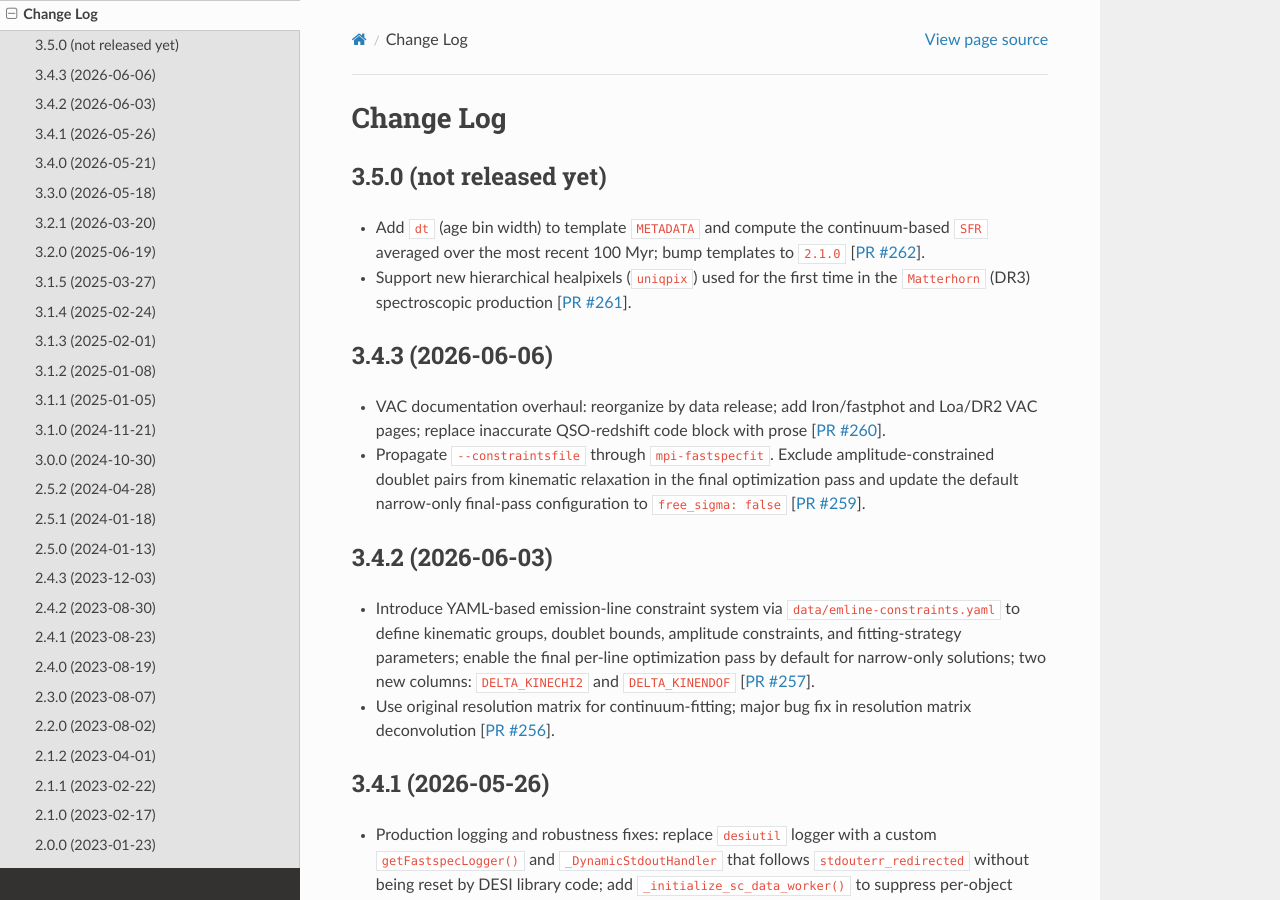
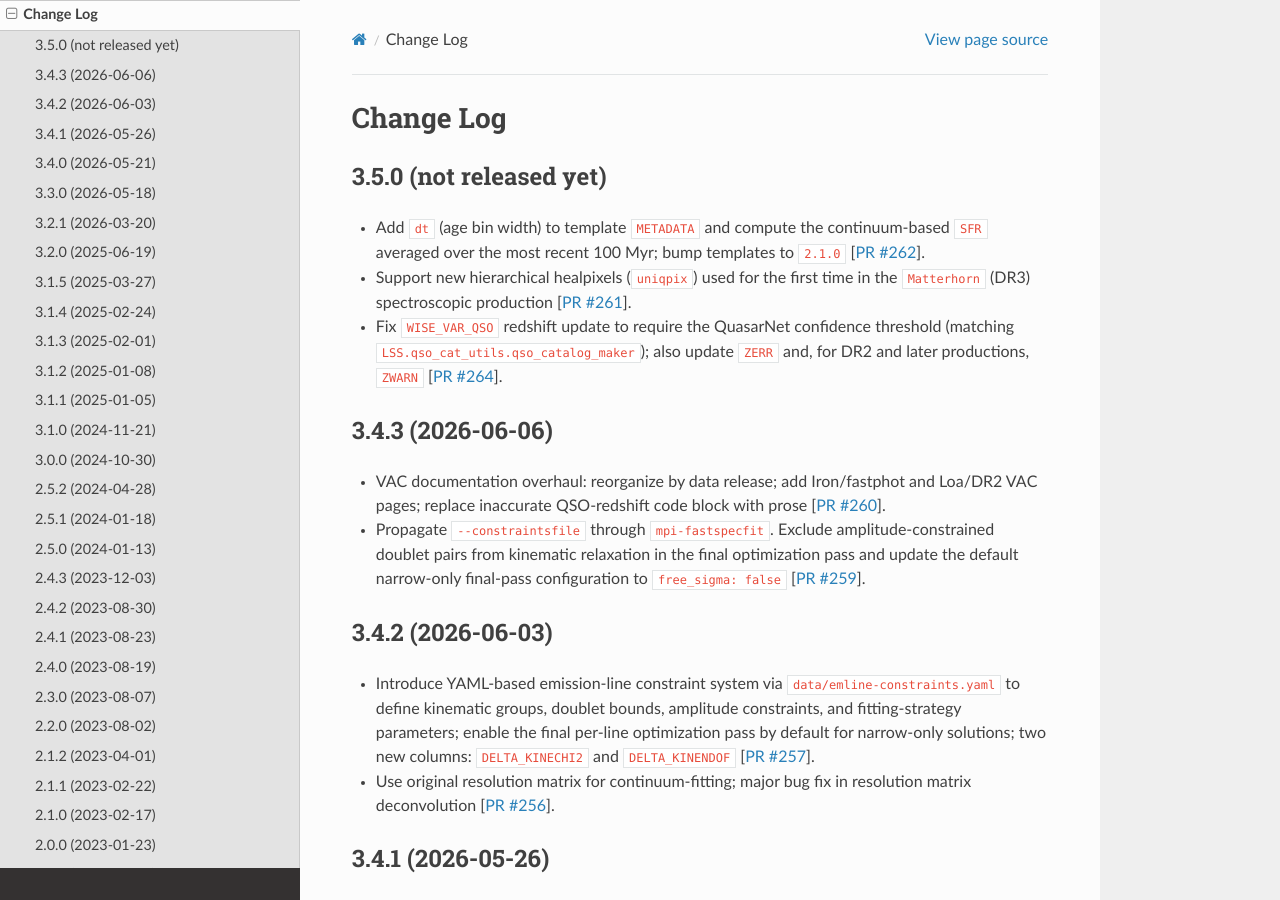
Before and after one commit to desihub/fastspecfit, a Sphinx documentation site: the page built from doc/changes.rst, in a window 1280 px wide and 900 px high. Built offline with Sphinx 7.4.7 and the Read the Docs theme 3.1.0, drawn with Linux system fonts in a browser that asks for light colours; the version number could not be read and is left out.

Commit message:
update change log [ci skip]

```diff
--- a/doc/changes.rst
+++ b/doc/changes.rst
@@ -11,7 +11,11 @@ Change Log
 * Support new hierarchical healpixels (``uniqpix``) used for the first
   time in the ``Matterhorn`` (DR3) spectroscopic production [`PR
   #261`_].
+* Fix ``WISE_VAR_QSO`` redshift update to require the QuasarNet confidence
+  threshold (matching ``LSS.qso_cat_utils.qso_catalog_maker``); also update
+  ``ZERR`` and, for DR2 and later productions, ``ZWARN`` [`PR #264`_].
 
+.. _`PR #264`: https://github.com/desihub/fastspecfit/pull/264
 .. _`PR #262`: https://github.com/desihub/fastspecfit/pull/262
 .. _`PR #261`: https://github.com/desihub/fastspecfit/pull/261
 
```
